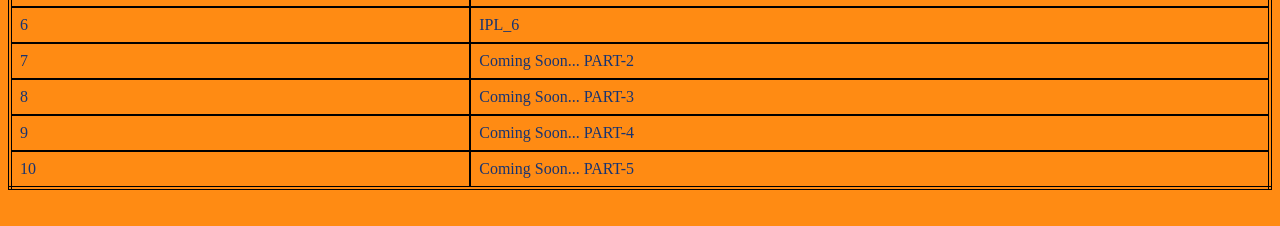
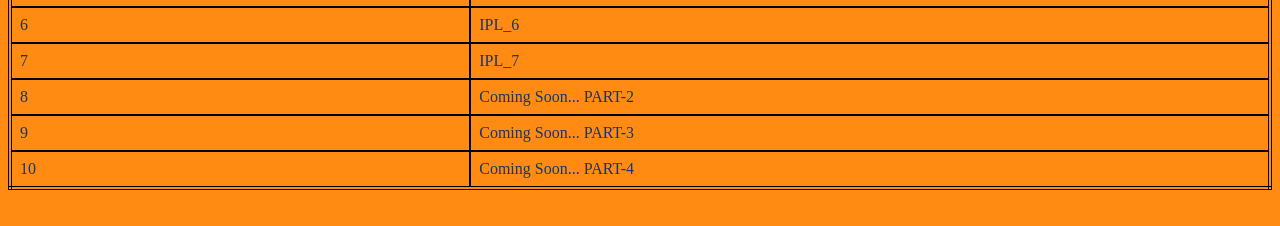
Before and after one commit to sedricfr/ip.in, a plain HTML site: page index.html in a window 1280 px wide. Shown: the part 364-590 px from the top of the page. Drawn offline with Linux system fonts and the light colour scheme.

Commit message:
Update index.html

```diff
--- a/index.html
+++ b/index.html
@@ -75,19 +75,19 @@
 		</tr>
 		<tr>
 			<td>7</td>
-			<td><a href="https://sedricfr.github.io/ex7.in/">Coming Soon... PART-2</a></td>
+			<td><a href="https://sedricfr.github.io/ex7.in/">IPL_7</a></td>
 		</tr>
 		<tr>
 			<td>8</td>
-			<td><a href="https://sedricfr.github.io/ex8.in/">Coming Soon... PART-3</a></td>
+			<td><a href="https://sedricfr.github.io/ex8.in/">Coming Soon... PART-2</a></td>
 		</tr>
 		<tr>
 			<td>9</td>
-			<td><a href="https://sedricfr.github.io/ex9.in/">Coming Soon... PART-4</a></td>
+			<td><a href="https://sedricfr.github.io/ex9.in/">Coming Soon... PART-3</a></td>
 		</tr>
 		<tr>
 			<td>10</td>
-			<td><a href="https://sedricfr.github.io/ex10.in/">Coming Soon... PART-5</a></td>
+			<td><a href="https://sedricfr.github.io/ex10.in/">Coming Soon... PART-4</a></td>
 		</tr>
 
 
```
